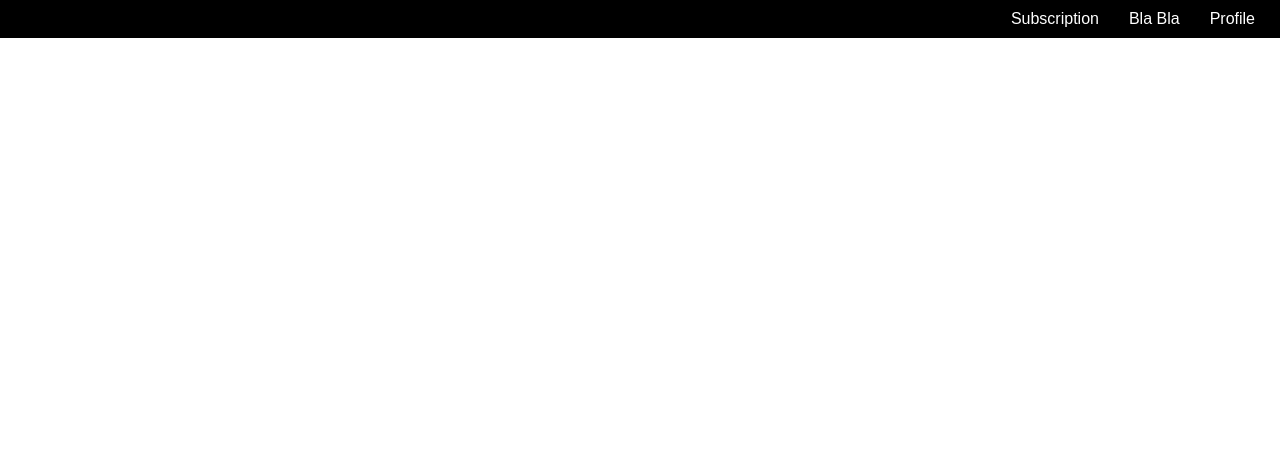
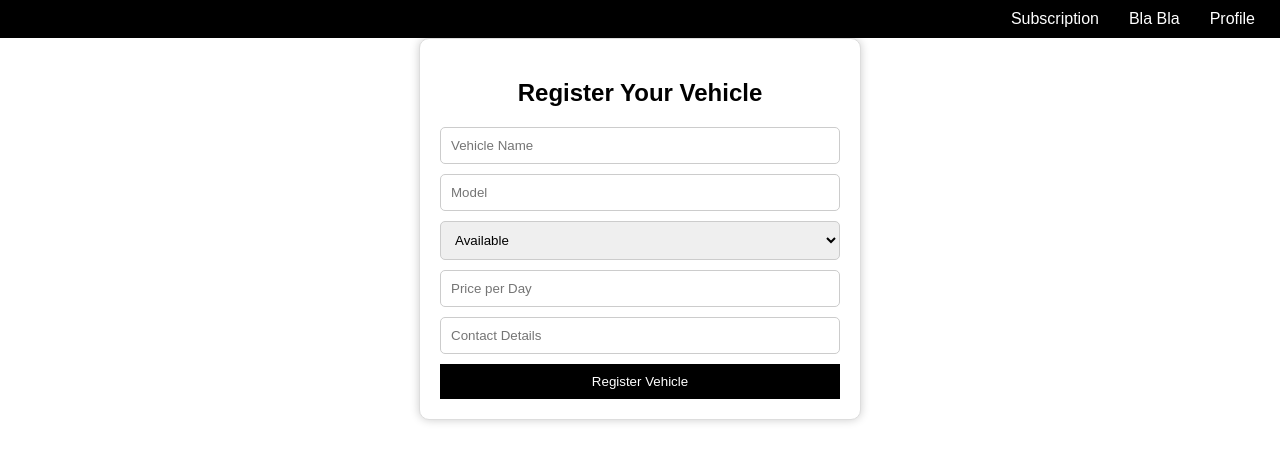
Before and after one commit to CodeSrushti-3105/Urban-Mobility, a React (Create React App) app: page /owner in a window 1280 px wide. Shown: the top 462 px of the page. Built offline with nearby package versions, Linux system fonts and the light colour scheme.

Commit message:
third commit

```diff
--- a/src/App.jsx
+++ b/src/App.jsx
@@ -3,7 +3,8 @@ import { Routes, Route } from "react-router-dom";
 import Navbar from "./components/Navbar";
 import Signup from "./components/Signup";
 import Login from "./components/Login";
-import Subscription from "./components/Subscription"; // Import Subscription component
+import Subscription from "./components/Subscription";
+import Owner from "./components/Owner"; // Import Owner component
 
 const App = () => {
   return (
@@ -13,7 +14,8 @@ const App = () => {
         <Route path="/signup" element={<Signup />} />
         <Route path="/login" element={<Login />} />
         <Route path="/dashboard" element={<h1>Welcome to Dashboard</h1>} />
-        <Route path="/subscription" element={<Subscription />} /> {/* Add Subscription Route */}
+        <Route path="/subscription" element={<Subscription />} />
+        <Route path="/owner" element={<Owner />} /> {/* Add this route */}
       </Routes>
     </>
   );
--- /dev/null
+++ b/src/components/Owner.css
@@ -0,0 +1,43 @@
+.owner-container {
+  max-width: 400px;
+  margin: auto;
+  padding: 20px;
+  border: 1px solid #ddd;
+  border-radius: 10px;
+  background: white;
+  box-shadow: 0px 0px 10px rgba(0, 0, 0, 0.2);
+}
+
+h2 {
+  text-align: center;
+}
+
+.message {
+  text-align: center;
+  font-weight: bold;
+  color: green;
+}
+
+form {
+  display: flex;
+  flex-direction: column;
+}
+
+input, select {
+  margin-bottom: 10px;
+  padding: 10px;
+  border: 1px solid #ccc;
+  border-radius: 5px;
+}
+
+button {
+  background-color: black;
+  color: white;
+  padding: 10px;
+  border: none;
+  cursor: pointer;
+}
+
+button:hover {
+  background-color: #444;
+}
--- /dev/null
+++ b/src/components/Owner.jsx
@@ -0,0 +1,85 @@
+import React, { useState } from "react";
+import { db } from "../firebase"; // Firebase Firestore
+import { collection, addDoc } from "firebase/firestore";
+import "./Owner.css"; // Styling file
+
+const Owner = () => {
+  const [vehicleName, setVehicleName] = useState("");
+  const [model, setModel] = useState("");
+  const [availability, setAvailability] = useState("Yes");
+  const [price, setPrice] = useState("");
+  const [contact, setContact] = useState("");
+  const [message, setMessage] = useState("");
+
+  const handleSubmit = async (e) => {
+    e.preventDefault();
+    setMessage(""); // Reset message
+
+    try {
+      await addDoc(collection(db, "vehicles"), {
+        vehicleName,
+        model,
+        availability,
+        price,
+        contact,
+        timestamp: new Date(), // Add timestamp for ordering data
+      });
+
+      setMessage("✅ Vehicle Registered Successfully!");
+      setVehicleName("");
+      setModel("");
+      setAvailability("Yes");
+      setPrice("");
+      setContact("");
+    } catch (error) {
+      console.error("Error adding document: ", error);
+      setMessage("❌ Error registering vehicle.");
+    }
+  };
+
+  return (
+    <div className="owner-container">
+      <h2>Register Your Vehicle</h2>
+
+      {message && <p className="message">{message}</p>}
+
+      <form onSubmit={handleSubmit}>
+        <input
+          type="text"
+          placeholder="Vehicle Name"
+          value={vehicleName}
+          onChange={(e) => setVehicleName(e.target.value)}
+          required
+        />
+        <input
+          type="text"
+          placeholder="Model"
+          value={model}
+          onChange={(e) => setModel(e.target.value)}
+          required
+        />
+        <select value={availability} onChange={(e) => setAvailability(e.target.value)}>
+          <option value="Yes">Available</option>
+          <option value="No">Not Available</option>
+        </select>
+        <input
+          type="number"
+          placeholder="Price per Day"
+          value={price}
+          onChange={(e) => setPrice(e.target.value)}
+          required
+        />
+        <input
+          type="text"
+          placeholder="Contact Details"
+          value={contact}
+          onChange={(e) => setContact(e.target.value)}
+          required
+        />
+        <button type="submit">Register Vehicle</button>
+      </form>
+    </div>
+  );
+};
+
+export default Owner;
--- a/src/components/Subscription.jsx
+++ b/src/components/Subscription.jsx
@@ -1,12 +1,15 @@
 import React from "react";
+import { useNavigate } from "react-router-dom"; // Import useNavigate for navigation
 import "./Subscription.css"; // Import CSS for styling
 
 const Subscription = () => {
+  const navigate = useNavigate(); // Initialize useNavigate
+
   return (
     <div className="subscription-container">
       <h2>Choose Your Role</h2>
       <div className="subscription-options">
-        <button className="subscription-btn">Owner</button>
+        <button className="subscription-btn" onClick={() => navigate("/owner")}>Owner</button>
         <button className="subscription-btn">User</button>
         <button className="subscription-btn">Driver</button>
       </div>
```
